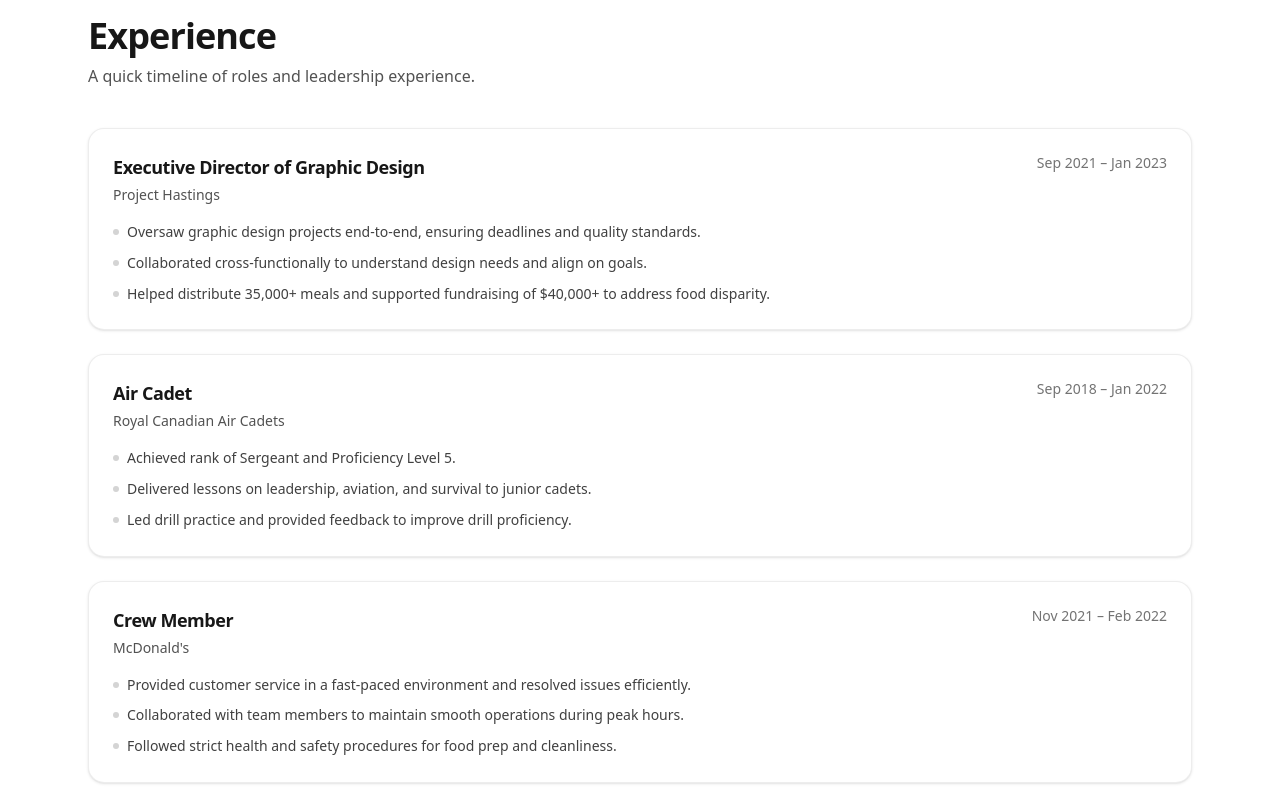
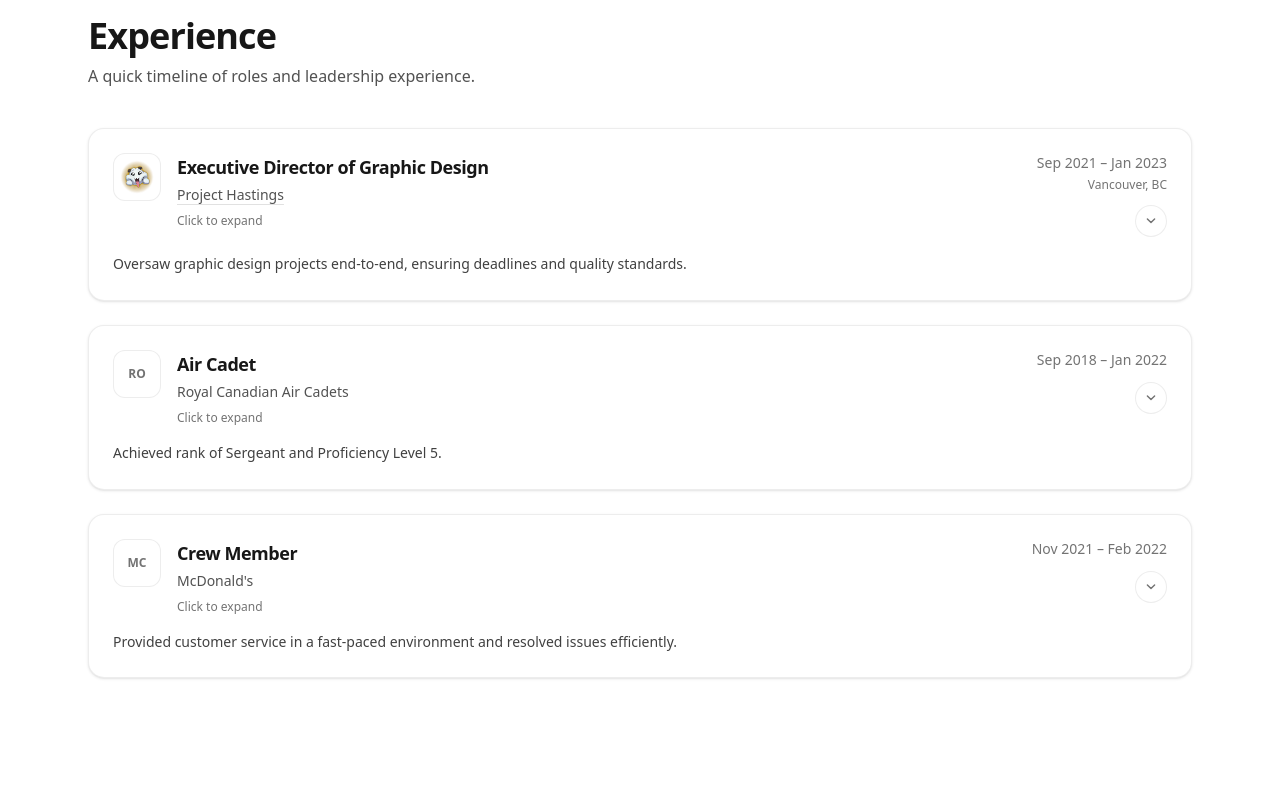
Before and after one commit to alexyangg/alexyangg.github.io, a Next.js app: page / in a window 1280 px wide. Shown: the part 1820-2620 px from the top of the page. Built offline with nearby package versions, Linux system fonts and the light colour scheme.

Commit message:
feat: Revamp ExperienceCard component with expandable details, improved styling, and added company logo support

```diff
--- a/src/components/ExperienceCard.tsx
+++ b/src/components/ExperienceCard.tsx
@@ -1,31 +1,192 @@
+"use client";
+
+import Image from "next/image";
+import { useId, useState } from "react";
+import { AnimatePresence, MotionConfig, motion } from "framer-motion";
 import type { ExperienceItem } from "@/content/experience";
 
 export default function ExperienceCard({ item }: { item: ExperienceItem }) {
+  const [open, setOpen] = useState(false);
+  const contentId = useId();
+
+  const toggle = () => setOpen((v) => !v);
+
   return (
-    <article className="rounded-2xl border border-neutral-200/70 dark:border-neutral-800/70 bg-white dark:bg-neutral-950 p-6 shadow-sm">
-      <div className="flex flex-col md:flex-row md:items-start md:justify-between gap-2">
-        <div>
-          <h3 className="text-base md:text-lg font-semibold tracking-tight">
+    <MotionConfig reducedMotion="user">
+      <article
+        className={[
+          "rounded-2xl border border-neutral-200/70 dark:border-neutral-800/70",
+          "bg-white dark:bg-neutral-950 p-6 shadow-sm",
+          "transition",
+          "hover:shadow-md hover:-translate-y-[1px]",
+          "hover:border-neutral-300/70 dark:hover:border-neutral-700/70",
+          "focus-within:shadow-md",
+          "hover:ring-2 hover:ring-neutral-200/60 dark:hover:ring-neutral-800/60",
+        ].join(" ")}
+      >
+        {/* Whole top area is clickable */}
+        <button
+          type="button"
+          onClick={toggle}
+          aria-expanded={open}
+          aria-controls={contentId}
+          className={[
+            "w-full text-left",
+            "cursor-pointer",
+            "outline-none",
+          ].join(" ")}
+        >
+          <div className="flex items-start justify-between gap-4">
+            {/* Logo + role/company */}
+            <div className="flex items-start gap-4 min-w-0">
+              {/* Logo (hyper-linked) */}
+              {item.companyUrl ? (
+                <a
+                  href={item.companyUrl}
+                  target="_blank"
+                  rel="noreferrer"
+                  className="relative h-12 w-12 shrink-0 overflow-hidden rounded-xl border border-neutral-200/70 dark:border-neutral-800/70 bg-white dark:bg-neutral-950"
+                  onClick={(e) => e.stopPropagation()} // don’t toggle when opening the site
+                  aria-label={`Open ${item.company} website`}
+                >
+                  {item.logoSrc ? (
+                    <Image
+                      src={item.logoSrc}
+                      alt={item.logoAlt ?? `${item.company} logo`}
+                      fill
+                      sizes="48px"
+                      className="object-contain p-1.5"
+                    />
+                  ) : (
+                    <div className="h-full w-full grid place-items-center">
+                      <span className="text-xs font-semibold text-neutral-500">
+                        {item.company.slice(0, 2).toUpperCase()}
+                      </span>
+                    </div>
+                  )}
+                </a>
+              ) : (
+                <div className="relative h-12 w-12 shrink-0 overflow-hidden rounded-xl border border-neutral-200/70 dark:border-neutral-800/70 bg-white dark:bg-neutral-950">
+                  {item.logoSrc ? (
+                    <Image
+                      src={item.logoSrc}
+                      alt={item.logoAlt ?? `${item.company} logo`}
+                      fill
+                      sizes="48px"
+                      className="object-contain p-1.5"
+                    />
+                  ) : (
+                    <div className="h-full w-full grid place-items-center">
+                      <span className="text-xs font-semibold text-neutral-500">
+                        {item.company.slice(0, 2).toUpperCase()}
+                      </span>
+                    </div>
+                  )}
+                </div>
+              )}
+
+              <div className="min-w-0">
+                <h3 className="text-base md:text-lg font-semibold tracking-tight text-neutral-900 dark:text-neutral-50">
                   {item.role}
                 </h3>
-          <p className="mt-1 text-sm text-neutral-600 dark:text-neutral-300">
+
+                {/* Company name (hyper-linked) */}
+                <p className="mt-1 text-sm text-neutral-600 dark:text-neutral-300 truncate">
+                  {item.companyUrl ? (
+                    <a
+                      href={item.companyUrl}
+                      target="_blank"
+                      rel="noreferrer"
+                      onClick={(e) => e.stopPropagation()}
+                      className="underline underline-offset-4 decoration-neutral-300/70 dark:decoration-neutral-700/70 hover:decoration-neutral-500 dark:hover:decoration-neutral-400"
+                      aria-label={`Open ${item.company} website`}
+                    >
                       {item.company}
-            {item.location ? ` • ${item.location}` : ""}
+                    </a>
+                  ) : (
+                    item.company
+                  )}
+                </p>
+
+                {/* hint for toggle */}
+                <p className="mt-2 text-xs text-neutral-500 dark:text-neutral-400">
+                  {open ? "Click to collapse" : "Click to expand"}
                 </p>
               </div>
+            </div>
+
+            {/* date + location */}
+            <div className="flex flex-col items-end gap-1 shrink-0">
               <p className="text-sm text-neutral-500 whitespace-nowrap">
                 {item.date}
               </p>
+              {item.location ? (
+                <p className="text-xs text-neutral-500 whitespace-nowrap">
+                  {item.location}
+                </p>
+              ) : null}
+
+              {/* Chevron */}
+              <motion.span
+                aria-hidden="true"
+                animate={{ rotate: open ? 180 : 0 }}
+                transition={{ duration: 0.2 }}
+                className={[
+                  "mt-2 inline-flex h-8 w-8 items-center justify-center rounded-full",
+                  "border border-neutral-200/70 dark:border-neutral-800/70",
+                  "bg-white dark:bg-neutral-950 text-neutral-500",
+                  "group-hover:text-neutral-700 dark:group-hover:text-neutral-300",
+                ].join(" ")}
+              >
+                <svg width="16" height="16" viewBox="0 0 20 20" fill="none">
+                  <path
+                    d="M5.5 7.5L10 12l4.5-4.5"
+                    stroke="currentColor"
+                    strokeWidth="1.8"
+                    strokeLinecap="round"
+                    strokeLinejoin="round"
+                  />
+                </svg>
+              </motion.span>
+            </div>
           </div>
 
-      <ul className="mt-4 space-y-2 text-sm leading-relaxed text-neutral-700 dark:text-neutral-200">
-        {item.points.map((p) => (
+          {/* Summary area replaces with impact points in-place */}
+          <div className="mt-4" id={contentId}>
+            <AnimatePresence mode="wait" initial={false}>
+              {!open ? (
+                <motion.p
+                  key="summary"
+                  initial={{ opacity: 0, y: 6 }}
+                  animate={{ opacity: 1, y: 0 }}
+                  exit={{ opacity: 0, y: -6 }}
+                  transition={{ duration: 0.2 }}
+                  className="text-sm leading-relaxed text-neutral-700 dark:text-neutral-200"
+                >
+                  {item.summary}
+                </motion.p>
+              ) : (
+                <motion.div
+                  key="impact"
+                  initial={{ opacity: 0, y: 6 }}
+                  animate={{ opacity: 1, y: 0 }}
+                  exit={{ opacity: 0, y: -6 }}
+                  transition={{ duration: 0.22 }}
+                >
+                  <ul className="space-y-2 text-sm leading-relaxed text-neutral-700 dark:text-neutral-200">
+                    {item.impactPoints.map((p) => (
                       <li key={p} className="flex gap-2">
                         <span className="mt-2 h-1.5 w-1.5 shrink-0 rounded-full bg-neutral-300 dark:bg-neutral-700" />
                         <span>{p}</span>
                       </li>
                     ))}
                   </ul>
+                </motion.div>
+              )}
+            </AnimatePresence>
+          </div>
+        </button>
       </article>
+    </MotionConfig>
   );
 }
--- a/src/content/experience.ts
+++ b/src/content/experience.ts
@@ -3,7 +3,12 @@ export type ExperienceItem = {
   company: string;
   date: string;
   location?: string;
-  points: string[];
+
+  companyUrl?: string;
+  logoSrc?: string;
+  logoAlt?: string;
+  summary: string; // shown when collapsed
+  impactPoints: string[]; // shown when expanded (full details)
 };
 
 export const experience: ExperienceItem[] = [
@@ -11,7 +16,13 @@ export const experience: ExperienceItem[] = [
     role: "Executive Director of Graphic Design",
     company: "Project Hastings",
     date: "Sep 2021 – Jan 2023",
-    points: [
+    location: "Vancouver, BC",
+    companyUrl: "https://projecthastings.org/",
+    logoSrc: "/assets/Cheeky_Poro_Emote.png",
+    logoAlt: "Project Hastings logo",
+    summary:
+      "Oversaw graphic design projects end-to-end, ensuring deadlines and quality standards.",
+    impactPoints: [
       "Oversaw graphic design projects end-to-end, ensuring deadlines and quality standards.",
       "Collaborated cross-functionally to understand design needs and align on goals.",
       "Helped distribute 35,000+ meals and supported fundraising of $40,000+ to address food disparity.",
@@ -21,7 +32,8 @@ export const experience: ExperienceItem[] = [
     role: "Air Cadet",
     company: "Royal Canadian Air Cadets",
     date: "Sep 2018 – Jan 2022",
-    points: [
+    summary: "Achieved rank of Sergeant and Proficiency Level 5.",
+    impactPoints: [
       "Achieved rank of Sergeant and Proficiency Level 5.",
       "Delivered lessons on leadership, aviation, and survival to junior cadets.",
       "Led drill practice and provided feedback to improve drill proficiency.",
@@ -31,7 +43,9 @@ export const experience: ExperienceItem[] = [
     role: "Crew Member",
     company: "McDonald's",
     date: "Nov 2021 – Feb 2022",
-    points: [
+    summary:
+      "Provided customer service in a fast-paced environment and resolved issues efficiently.",
+    impactPoints: [
       "Provided customer service in a fast-paced environment and resolved issues efficiently.",
       "Collaborated with team members to maintain smooth operations during peak hours.",
       "Followed strict health and safety procedures for food prep and cleanliness.",
```
Lines whose indentation alone changed are shown as unchanged.
